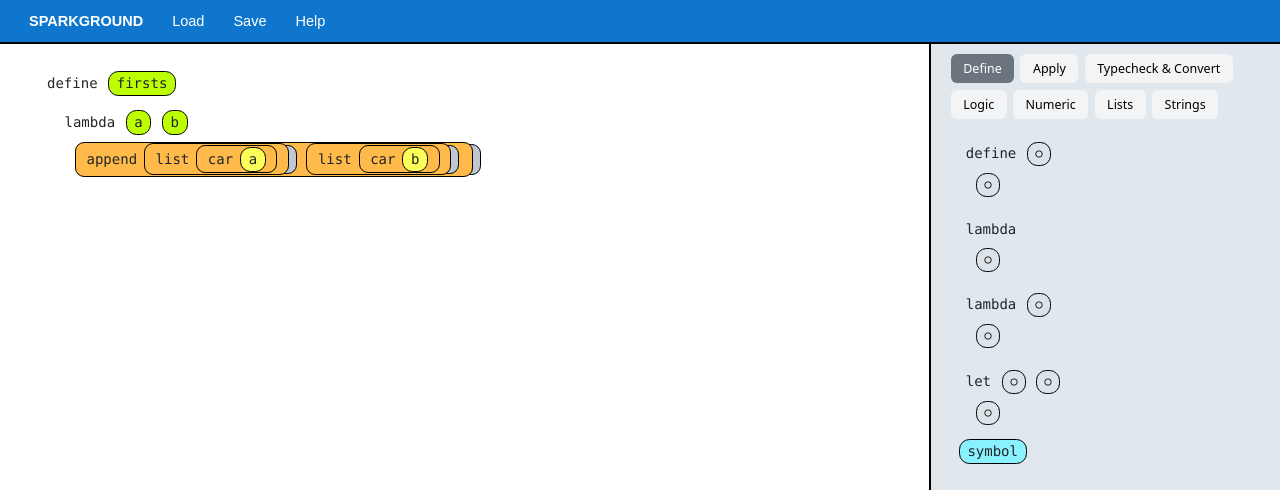
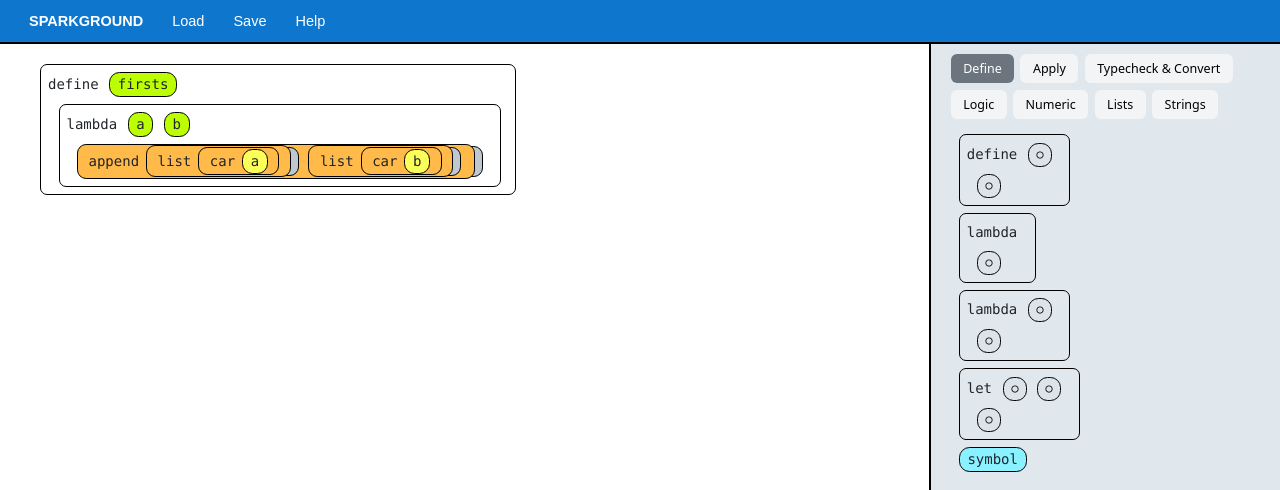
Before and after one commit to hamza-szd/functionalprogscratch, a React app: page / in a window 1280 px wide. Shown: the top 490 px of the page. Built offline with nearby package versions, Linux system fonts and the light colour scheme.

Commit message:
Border around vertical call blocks

```diff
--- a/src/editor/editor.css
+++ b/src/editor/editor.css
@@ -38,6 +38,8 @@
   padding-top: 0.5em;
   padding-bottom: 0.5em;
 
+  /* background: #e1e8ed; */
+  border: 0.09em solid black;
   border-radius: 0.5em;
 }
 .block-v > :not(.block-v-heading) {
```
